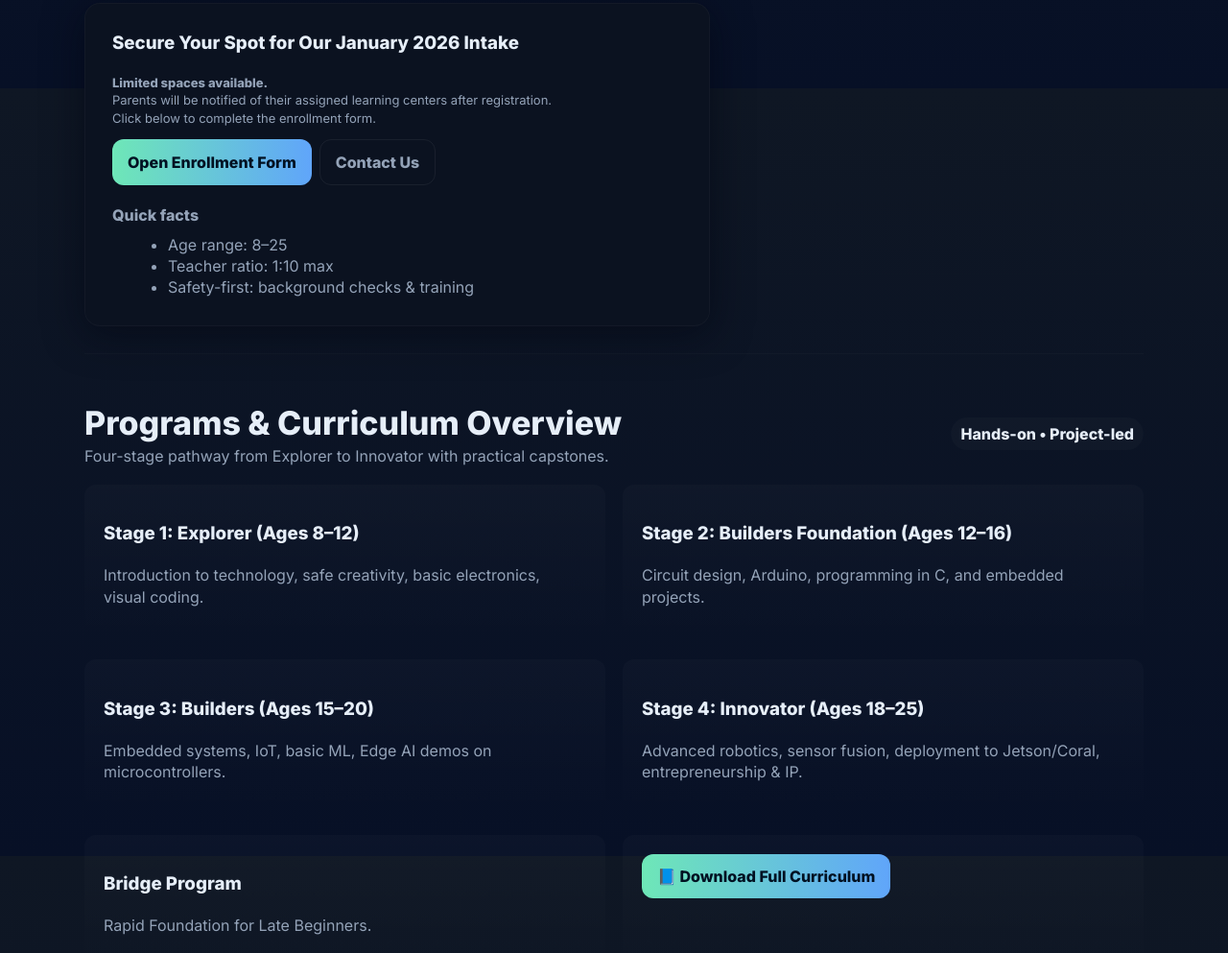
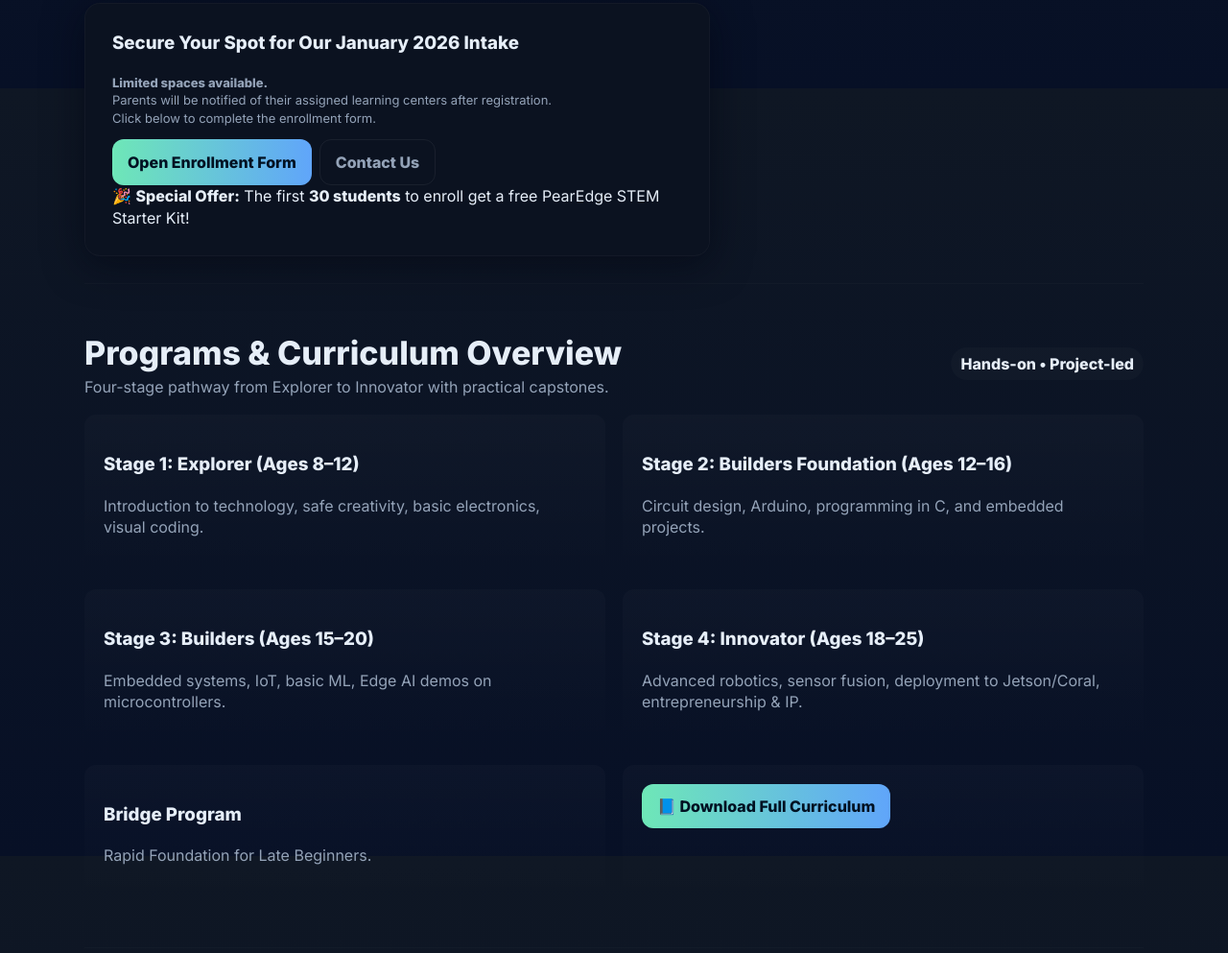
Before and after one commit to PearEdge/RoboticsAndElectronics, a plain HTML site: page index.html in a window 1280 px wide. Shown: the part 1508-2501 px from the top of the page at 96% size. Drawn offline with Linux system fonts and the light colour scheme.

Commit message:
Update index.html

```diff
--- a/index.html
+++ b/index.html
@@ -304,14 +304,10 @@ p.lead {
               <a class="btn outline" href="#contact">Contact Us</a>
             </div>
 
-            <div style="margin-top:20px">
-              <strong class="muted">Quick facts</strong>
-              <ul style="margin:8px 0 0 18px;color:var(--muted)">
-                <li>Age range: 8–25</li>
-                <li>Teacher ratio: 1:10 max</li>
-                <li>Safety-first: background checks & training</li>
-              </ul>
-            </div>
+           <div class="offer-banner">
+  🎉 <strong>Special Offer:</strong> The first <strong>30 students</strong> to enroll get a free PearEdge STEM Starter Kit!
+</div>
+
 
           </div>
         </aside>
```
